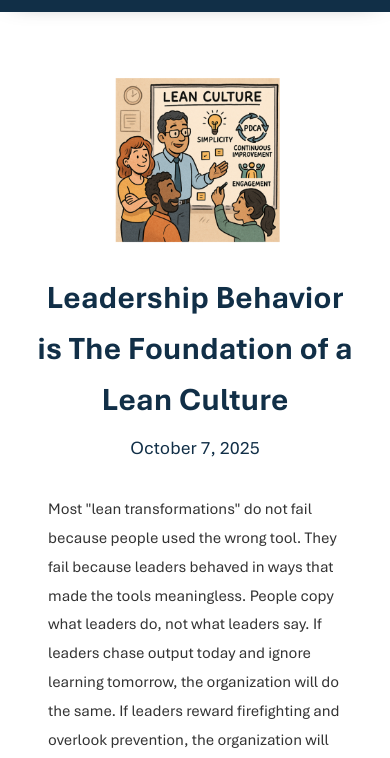
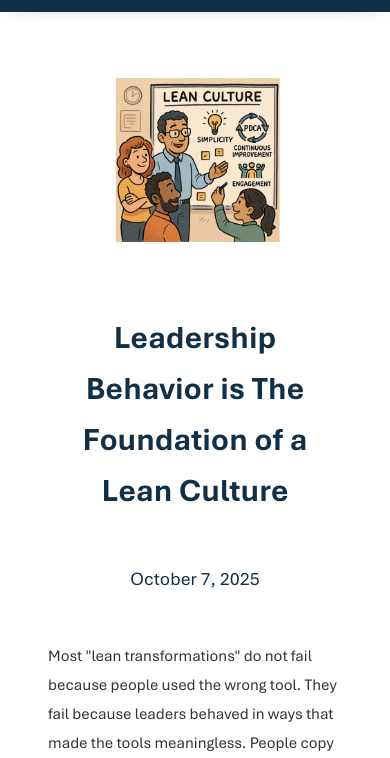
Before and after one commit to gabbyrs/ManufacturingSimplicity, a plain HTML site: page blog-posts/blog4.html in a window 390 px wide. Shown: the part 86-844 px from the top of the page. Drawn offline with Linux system fonts and the light colour scheme; a web font is replaced by a local one.

Commit message:
shift elements to the right on blogs main page

```diff
--- a/css/blogs.css
+++ b/css/blogs.css
@@ -51,7 +51,21 @@
   margin: 40px 0;
 }
 
+main h1 {
+    margin-left: 3rem;
+    margin-top: 2.5rem;
+    margin-bottom: 1rem;
+    margin-right: 3rem;
+}
+
 main h2 {
+    margin-left: 3rem;
+    margin-top: 2.5rem;
+    margin-bottom: 1rem;
+    margin-right: 3rem;
+}
+
+main h3 {
     margin-left: 3rem;
     margin-top: 2.5rem;
     margin-bottom: 1rem;
--- a/css/general.css
+++ b/css/general.css
@@ -87,7 +87,17 @@ body {
         font-size: 1rem;
     }
 
+    main h1 {
+        margin-left: 2rem;
+        margin-right: 2rem;
+    }
+
     main h2 {
+        margin-left: 2rem;
+        margin-right: 2rem;
+    }
+
+    main h3 {
         margin-left: 2rem;
         margin-right: 2rem;
     }
@@ -164,7 +174,17 @@ body {
         font-size: 16px;
     }
 
+    main h1 {
+        margin-left: 1.5rem;
+        margin-right: 1.5rem;
+    }
+
     main h2 {
+        margin-left: 1.5rem;
+        margin-right: 1.5rem;
+    }
+
+    main h3 {
         margin-left: 1.5rem;
         margin-right: 1.5rem;
     }
@@ -252,7 +272,17 @@ body {
         font-size: 14px;
     }
 
+    main h1 {
+        margin-left: 1rem;
+        margin-right: 1rem;
+    }
+
     main h2 {
+        margin-left: 1rem;
+        margin-right: 1rem;
+    }
+
+    main h3 {
         margin-left: 1rem;
         margin-right: 1rem;
     }
```
